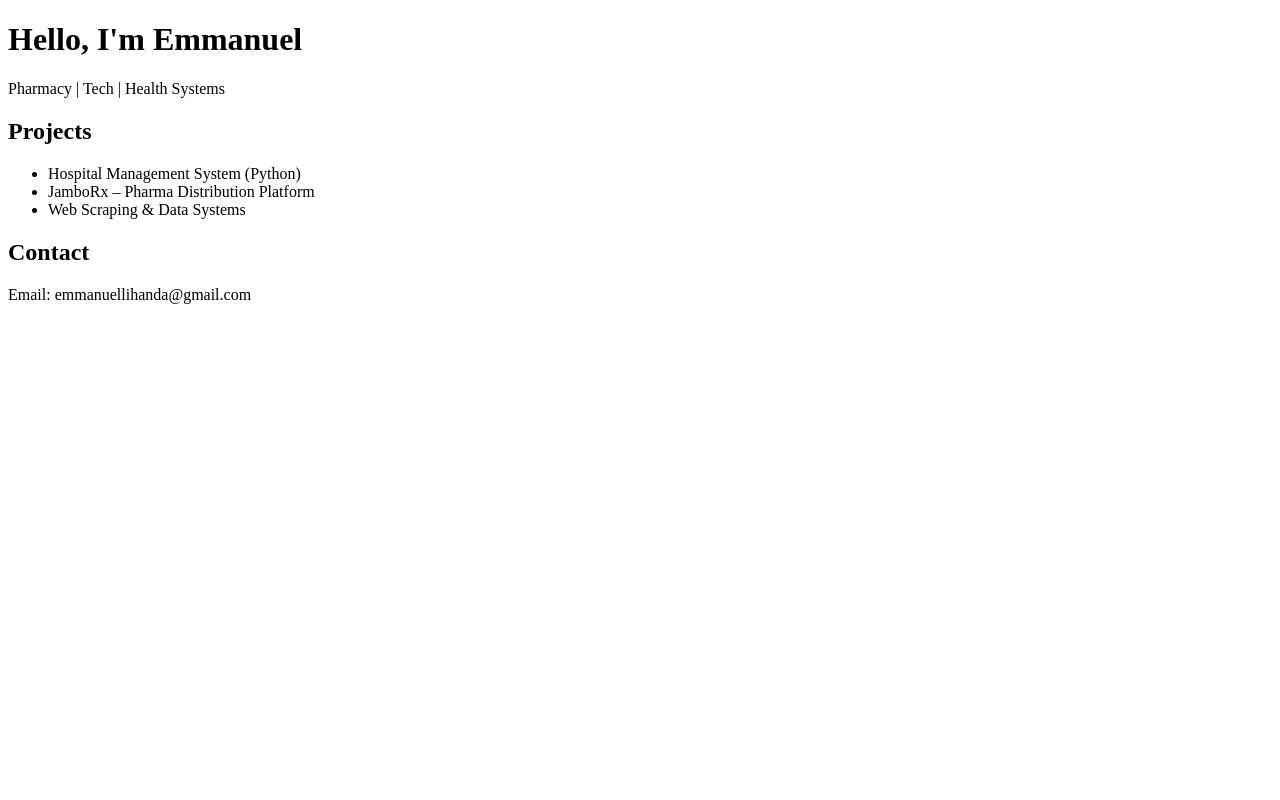
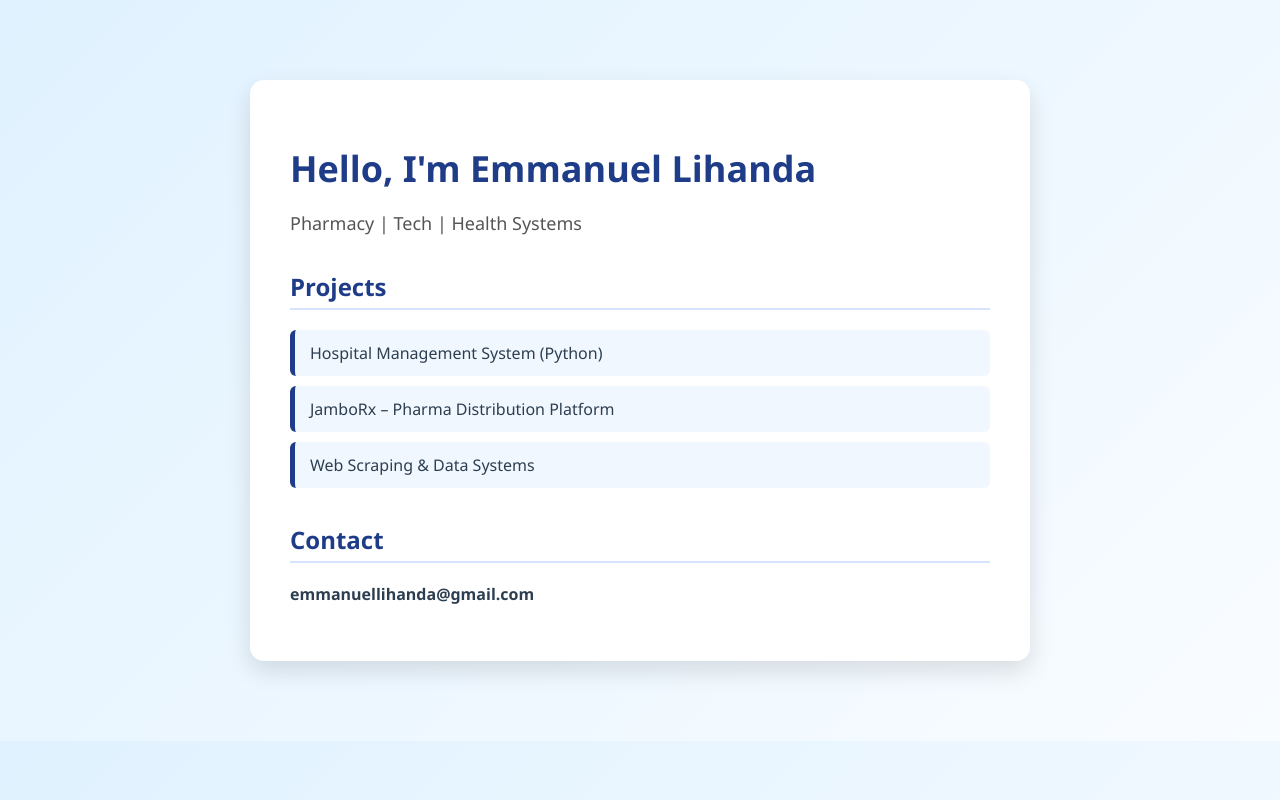
Before and after one commit to LihandaE/django_portfolio, a Django app: page / in a window 1280 px wide. Run offline with Django 5.2, Linux system fonts and the light colour scheme.

Commit message:
Set up static folder, add css in it, style home.html

```diff
--- a/mystory/settings.py
+++ b/mystory/settings.py
@@ -116,3 +116,6 @@ USE_TZ = True
 # https://docs.djangoproject.com/en/6.0/howto/static-files/
 
 STATIC_URL = 'static/'
+STATICFILES_DIRS = [
+    BASE_DIR / "static"
+]
--- /dev/null
+++ b/portfolio/static/portfolio/css/style.css
@@ -0,0 +1,73 @@
+/* Reset some default browser spacing */
+body {
+    margin: 0;
+    padding: 0;
+    font-family: "Segoe UI", Arial, sans-serif;
+    background: linear-gradient(135deg, #e0f2ff, #f9fcff);
+    color: #2c3e50;
+}
+
+/* Main container */
+.container {
+    max-width: 700px;
+    margin: 80px auto;
+    background: #ffffff;
+    padding: 40px;
+    border-radius: 14px;
+    box-shadow: 0 10px 25px rgba(0, 0, 0, 0.12);
+}
+
+/* Main heading */
+h1 {
+    color: #1f3c88;
+    font-size: 36px;
+    margin-bottom: 5px;
+}
+
+/* Tagline under name */
+.tagline {
+    font-size: 18px;
+    color: #555;
+    margin-bottom: 30px;
+}
+
+/* Section headings */
+h2 {
+    color: #1f3c88;
+    margin-top: 35px;
+    border-bottom: 2px solid #d6e4ff;
+    padding-bottom: 5px;
+}
+
+/* Projects list */
+.projects {
+    list-style: none;
+    padding-left: 0;
+}
+
+.projects li {
+    background: #f1f7ff;
+    margin: 10px 0;
+    padding: 12px 15px;
+    border-left: 5px solid #1f3c88;
+    border-radius: 6px;
+}
+
+/* Contact text */
+.contact {
+    margin-top: 15px;
+    font-size: 16px;
+    font-weight: bold;
+}
+
+/* Small screen responsiveness */
+@media (max-width: 600px) {
+    .container {
+        margin: 20px;
+        padding: 25px;
+    }
+
+    h1 {
+        font-size: 28px;
+    }
+}
--- a/portfolio/templates/portfolio/home.html
+++ b/portfolio/templates/portfolio/home.html
@@ -2,19 +2,26 @@
 <html>
 <head>
     <title>My Portfolio</title>
+    {% load static %}
+<link rel="stylesheet" href="{% static 'portfolio/css/style.css' %}">
+
 </head>
 <body>
-    <h1>Hello, I'm Emmanuel</h1>
-    <p>Pharmacy | Tech | Health Systems</p>
+
+    <div class="container">
+        <h1>Hello, I'm Emmanuel Lihanda</h1>
+        <p class="tagline">Pharmacy | Tech | Health Systems</p>
 
         <h2>Projects</h2>
-    <ul>
+        <ul class="projects">
             <li>Hospital Management System (Python)</li>
             <li>JamboRx – Pharma Distribution Platform</li>
             <li>Web Scraping & Data Systems</li>
         </ul>
 
         <h2>Contact</h2>
-    <p>Email: emmanuellihanda@gmail.com</p>
+        <p class="contact"> emmanuellihanda@gmail.com</p>
+    </div>
+
 </body>
 </html>
```
Lines whose indentation alone changed are shown as unchanged.
